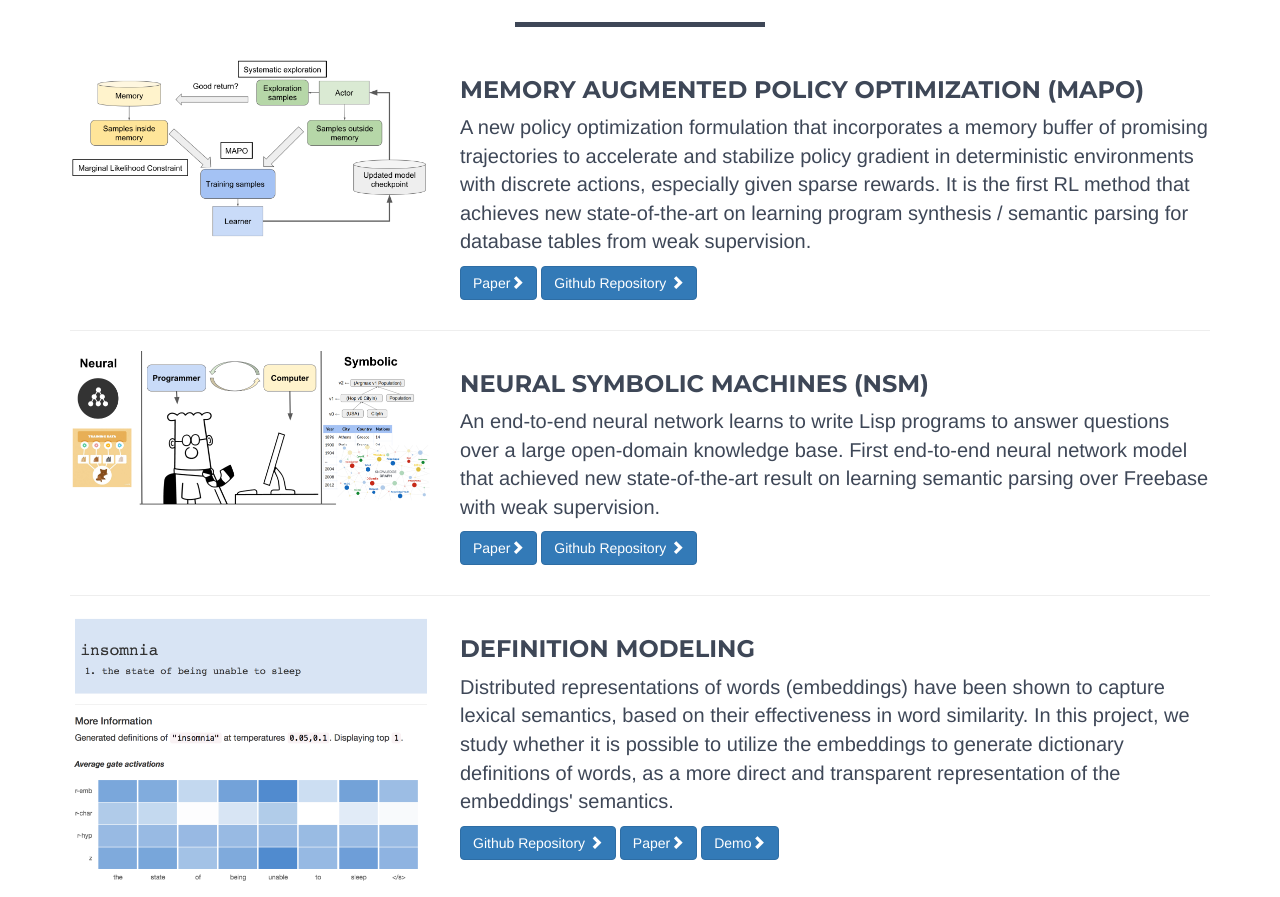
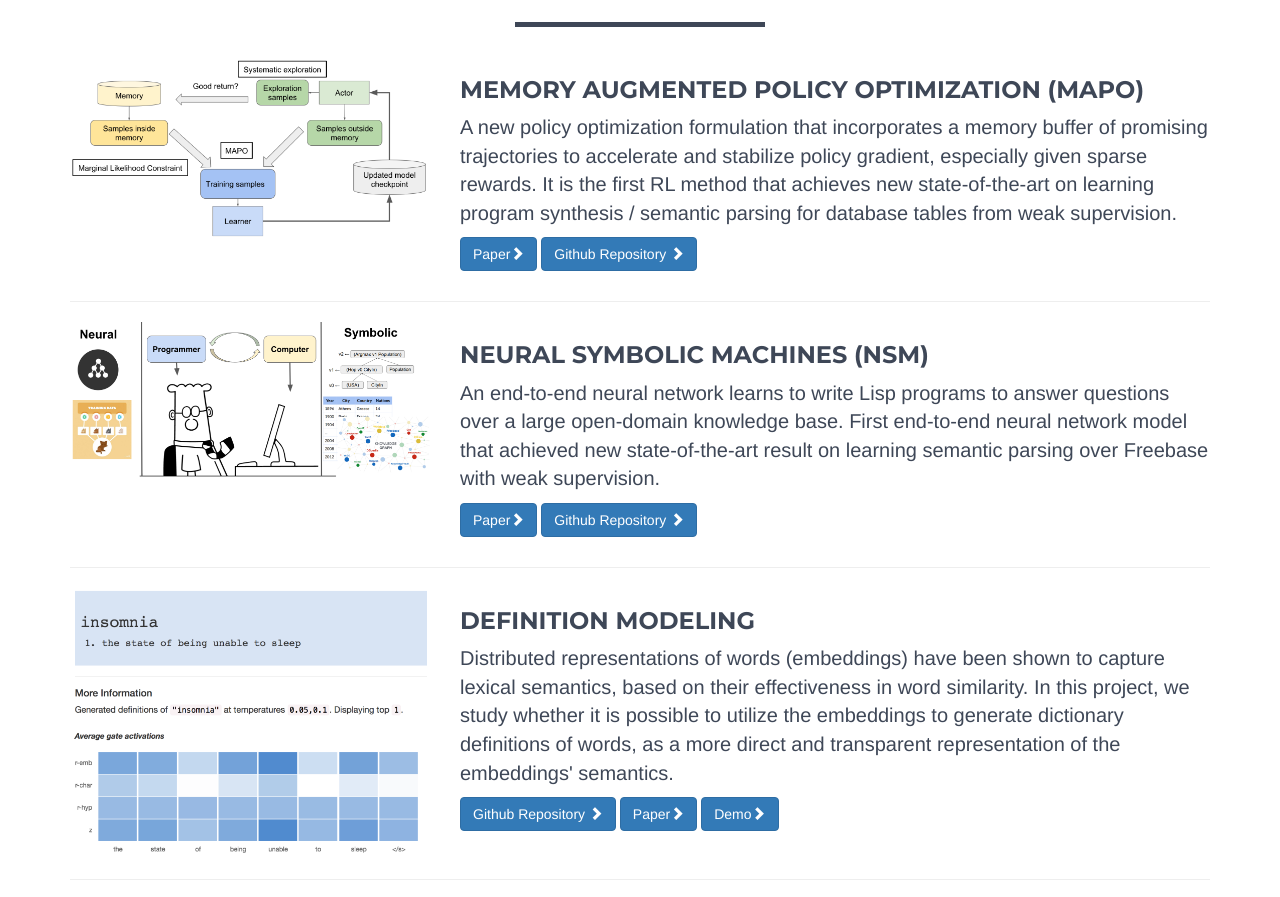
Before and after one commit to crazydonkey200/crazydonkey200.github.io, a website: page index.html in a window 1280 px wide. Shown: the part 3347-4244 px from the top of the page. Drawn offline with nearby package versions, Linux system fonts and the light colour scheme.

Commit message:
Update project description.

```diff
--- a/index.html
+++ b/index.html
@@ -218,7 +218,7 @@
                 </div>
                 <div class="col-sm-8">
                     <h3>Memory Augmented Policy Optimization (MAPO)</h3>
-                    <p>A new policy optimization formulation that incorporates a memory buffer of promising trajectories to accelerate and stabilize policy gradient in deterministic environments with discrete actions, especially given sparse rewards. It is the first RL method that achieves new state-of-the-art on learning program synthesis / semantic parsing for database tables from weak supervision.</p>
+                    <p>A new policy optimization formulation that incorporates a memory buffer of promising trajectories to accelerate and stabilize policy gradient, especially given sparse rewards. It is the first RL method that achieves new state-of-the-art on learning program synthesis / semantic parsing for database tables from weak supervision.</p>
                     <a class="btn btn-primary" href="">Paper<span
                             class="glyphicon glyphicon-chevron-right">
                     </span></a>
```
